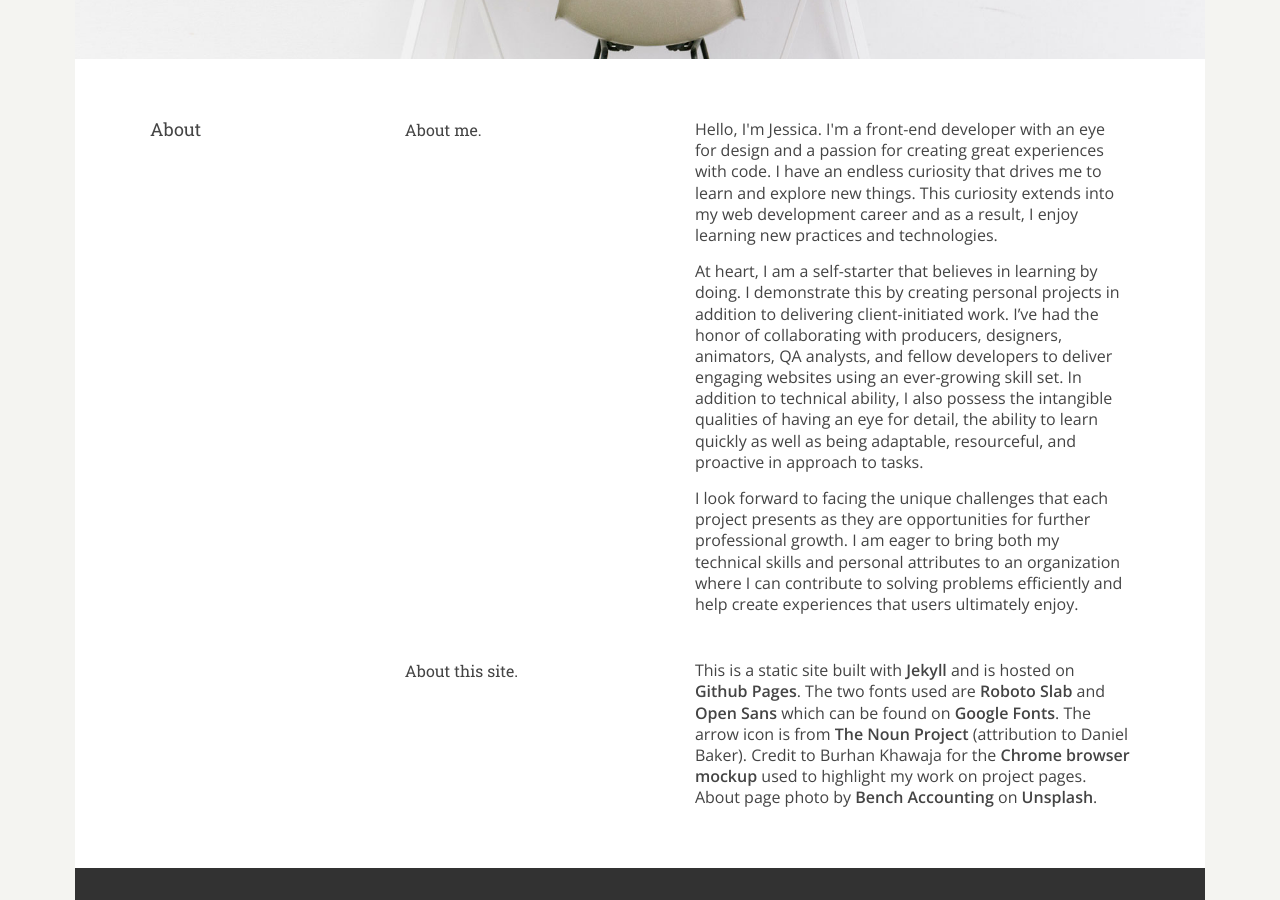
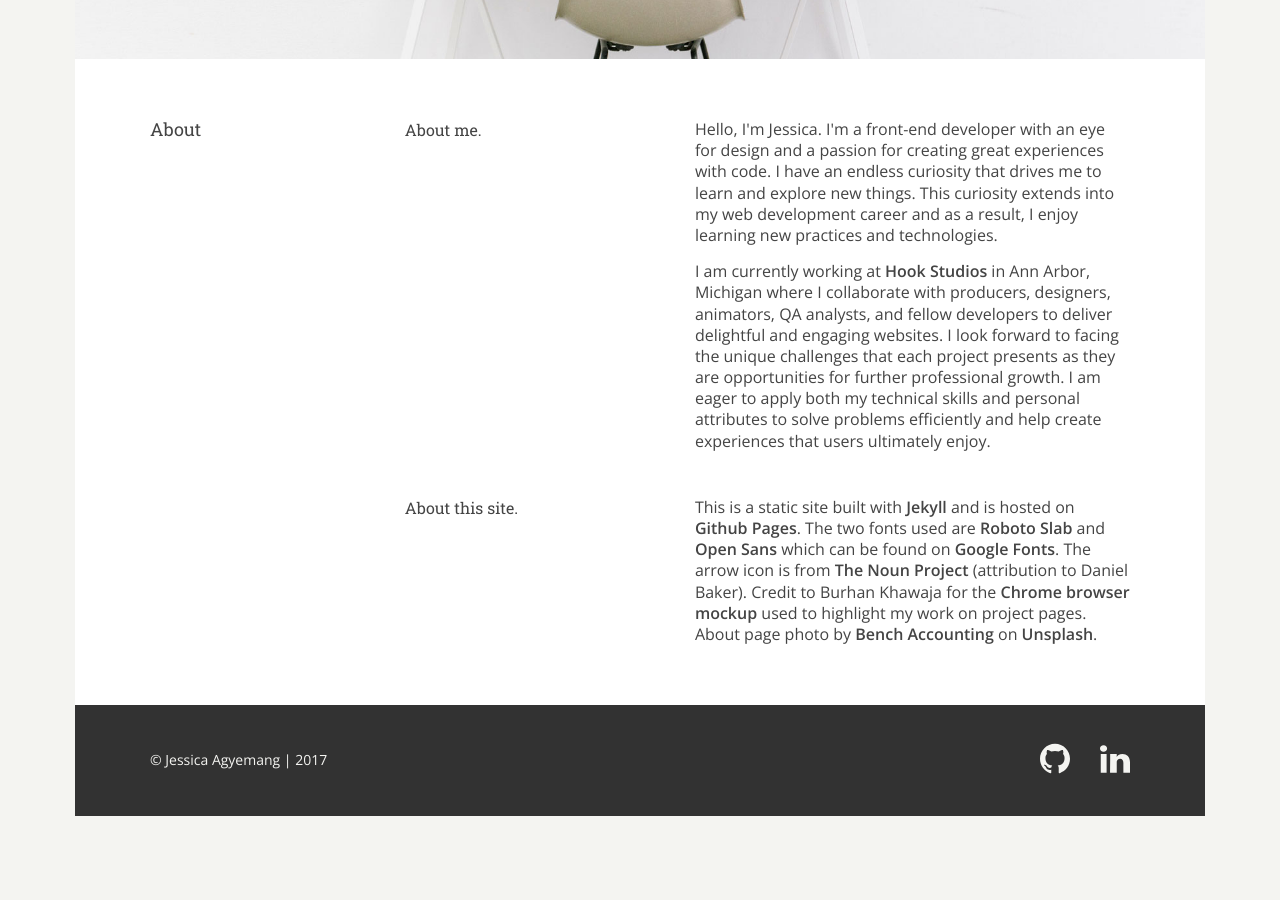
Before and after one commit to jessicaosei/jessicaosei.com, a Jekyll site: the page built from about/index.html, in a window 1280 px wide and 900 px high, scrolled down 441 px. Built offline with Jekyll 4.4.1, drawn with Linux system fonts in a browser that asks for light colours; Markdown is read by kramdown in place of the engine named in the settings; comment, search, counter and statistics services are not loaded.

Commit message:
Update About bio

```diff
--- a/about/index.html
+++ b/about/index.html
@@ -11,8 +11,7 @@ title: About &mdash; Jessica Agyemang | Front-End Developer
 					    	<h2 class="about-subtitle">About me.</h2>
 					    	<div class="about-text">
 						    	<p class="about-paragraph">Hello, I'm Jessica. I'm a front-end developer with an eye for design and a passion for creating great experiences with code. I have an endless curiosity that drives me to learn and explore new things. This curiosity extends into my web development career and as a result, I enjoy learning new practices and technologies.</p>
-						    	<p class="about-paragraph">At heart, I am a self-starter that believes in learning by doing. I demonstrate this by creating personal projects in addition to delivering client-initiated work. I’ve had the honor of collaborating with producers, designers, animators, QA analysts, and fellow developers to deliver engaging websites using an ever-growing skill set. In addition to technical ability, I also possess the intangible qualities of having an eye for detail, the ability to learn quickly as well as being adaptable, resourceful, and proactive in approach to tasks. </p>
-						    	<p class="about-paragraph">I look forward to facing the unique challenges that each project presents as they are opportunities for further professional growth. I am eager to bring both my technical skills and personal attributes to an organization where I can contribute to solving problems efficiently and help create experiences that users ultimately enjoy.</p>
+						    	<p class="about-paragraph">I am currently working at <a href="http://byhook.com/" class="block-text-link" target="_blank">Hook Studios</a> in Ann Arbor, Michigan where I collaborate with producers, designers, animators, QA analysts, and fellow developers to deliver delightful and engaging websites. I look forward to facing the unique challenges that each project presents as they are opportunities for further professional growth. I am eager to apply both my technical skills and personal attributes to solve problems efficiently and help create experiences that users ultimately enjoy.</p>
 						    </div>
 					    </div>
 					    <div class="about-container">
```
